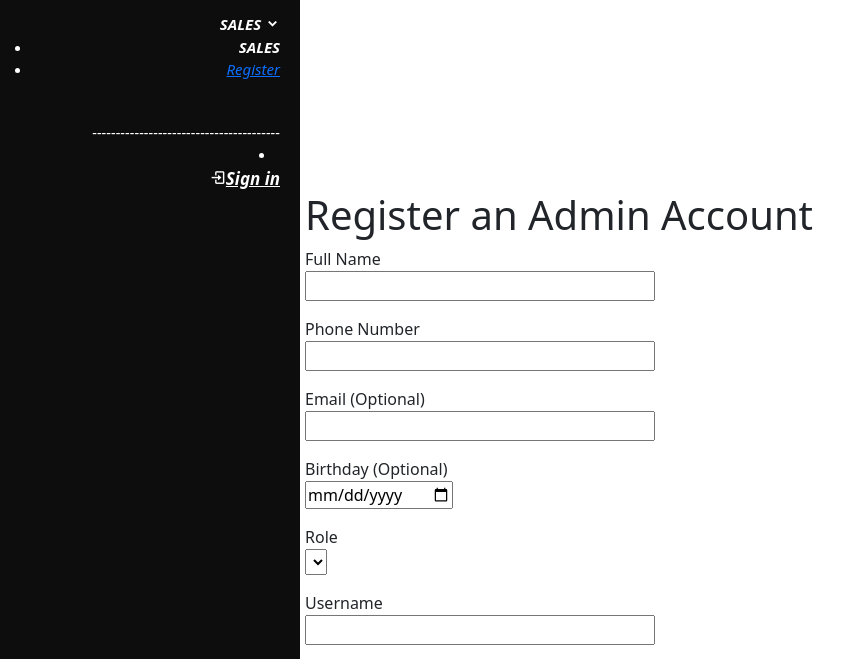
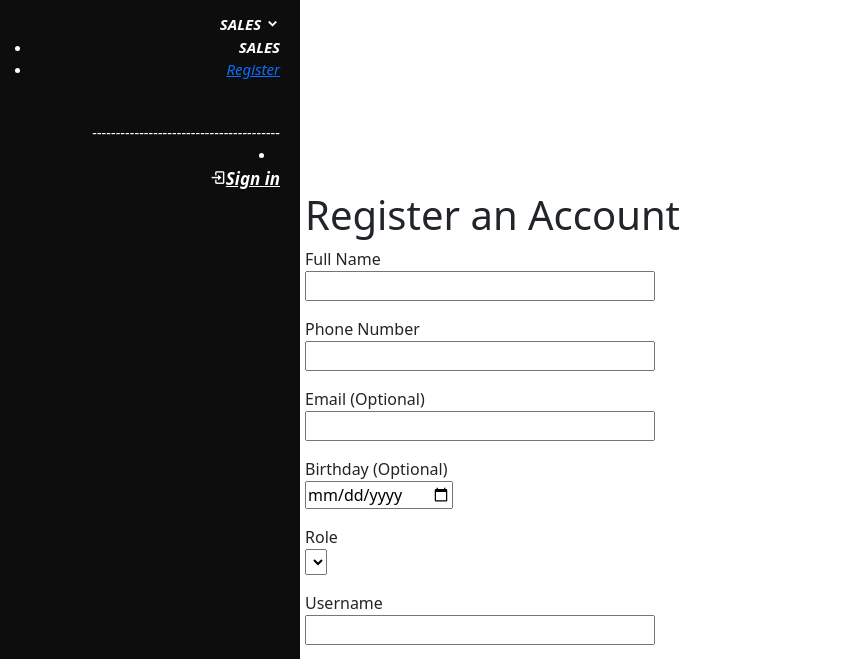
Before and after one commit to FaisalTamanoJr/MS-InventorySystem, a Flask app: template app/templates/create_an_account.html in a window 1280 px wide. Shown: the part 141-800 px from the top of the page, without its empty margins (0-861 px from the left). Run offline with Flask 3, Linux system fonts and the light colour scheme; the template is opened without the code that fills it: values that come from a table or form of the project are taken from there, others are empty.

Commit message:
Corrected the heading

```diff
--- a/app/templates/create_an_account.html
+++ b/app/templates/create_an_account.html
@@ -1,7 +1,7 @@
 {% extends "base.html" %}
 
 {% block content %}
-<h1>Register an Admin Account</h1>
+<h1>Register an Account</h1>
 <form action="" method="post" novalidate>
     {{ form.hidden_tag() }}
     <p>
```
